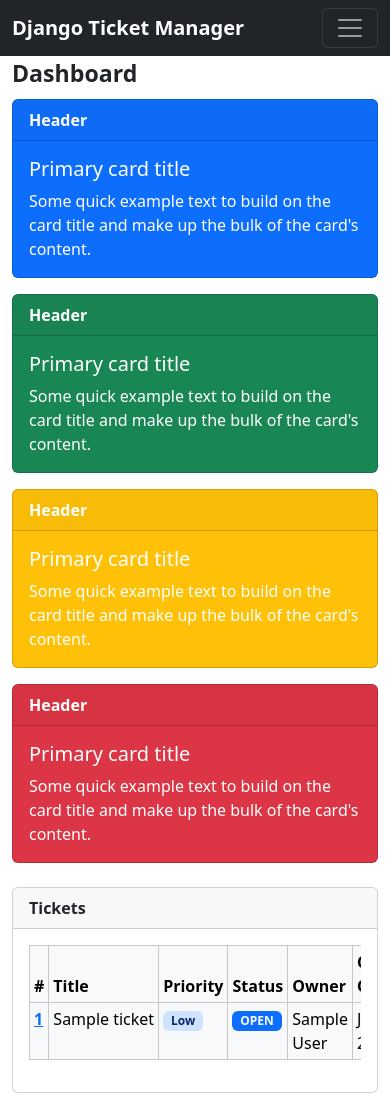
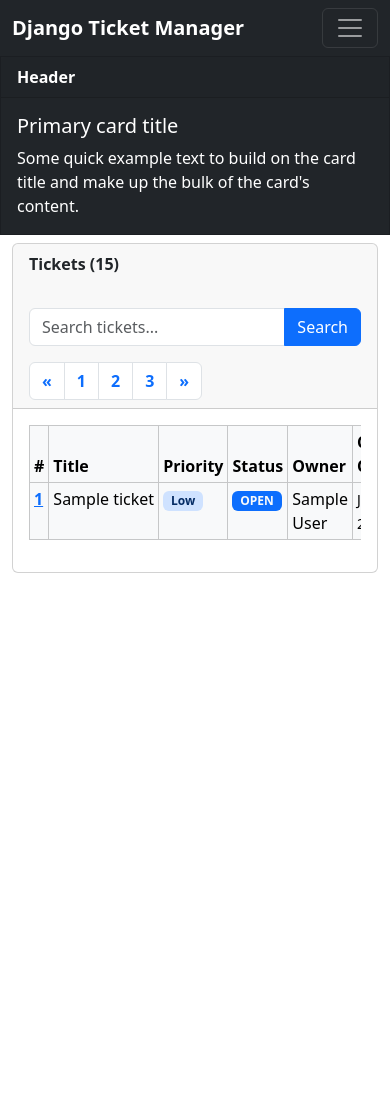
Before and after one commit to Blathe/djangotickets, a Django app: page / in a window 390 px wide. After the commit the page ends 573 px from the top, so only its background shows below. Run offline with Django 4.2, Linux system fonts and the light colour scheme; a user stored in the database is signed in; tables that the repository leaves empty hold one stand-in row (values such as "Sample post"); some libraries are stand-ins or nearby versions.

Commit message:
starting point for responsiveness design

```diff
--- a/tickets/templates/tickets/index.html
+++ b/tickets/templates/tickets/index.html
@@ -14,7 +14,7 @@
     <title>Django Ticket Manager</title>
 </head>
 
-<body>
+<body class="vh-100 d-flex flex-column">
 
 
   <!-- Navbar Start -->
@@ -25,12 +25,6 @@
         <span class="navbar-toggler-icon"></span>
       </button>
       <div class="collapse navbar-collapse" id="navbarSupportedContent">
-        <form class="d-flex ms-auto">
-            <div class="input-group my-3 my-lg-0">
-                <input type="text" class="form-control" placeholder="Search Tickets or Users" aria-label="Recipient's username" aria-describedby="button-addon2">
-                <button class="btn btn-primary" type="button" id="button-addon2"><i class="bi bi-search"></i></button>
-              </div>
-        </form>
         <ul class="navbar-nav">
             <li class="nav-item">
               <a class="nav-link active" aria-current="page" href="#">Tickets</a>
@@ -52,57 +46,53 @@
 
   <!-- Main Content Start -->
 
-  <main>
+  <main class="d-flex flex-column flex-grow-1">
     <div class="container-fluid">
         <div class="row">
-            <div class="col-md-3">
-            </div>
-            <div class="col-md-9">
-                <div class="row">
-                    <div class="col-md-12 fw-bold fs-3">Dashboard</div>
-                  </div>
-                  <div class="row mt-2">
-                    <div class="col-md-3 mb-3">
-                      <div class="card text-white bg-primary h-100">
-                        <div class="card-header fw-bold">Header</div>
-                        <div class="card-body">
-                          <h5 class="card-title">Primary card title</h5>
-                          <p class="card-text">Some quick example text to build on the card title and make up the bulk of the card's content.</p>
-                        </div>
-                      </div>
-                    </div>
-                    <div class="col-md-3 mb-3">
-                      <div class="card text-white bg-success h-100">
-                        <div class="card-header fw-bold">Header</div>
-                        <div class="card-body">
-                          <h5 class="card-title">Primary card title</h5>
-                          <p class="card-text">Some quick example text to build on the card title and make up the bulk of the card's content.</p>
-                        </div>
-                      </div>
-                    </div>
-                    <div class="col-md-3 mb-3">
-                      <div class="card text-white bg-warning h-100">
-                        <div class="card-header fw-bold">Header</div>
-                        <div class="card-body">
-                          <h5 class="card-title">Primary card title</h5>
-                          <p class="card-text">Some quick example text to build on the card title and make up the bulk of the card's content.</p>
-                        </div>
-                      </div>
-                    </div>
-                    <div class="col-md-3 mb-3">
-                      <div class="card text-white bg-danger h-100">
-                        <div class="card-header fw-bold">Header</div>
-                        <div class="card-body">
-                          <h5 class="card-title">Primary card title</h5>
-                          <p class="card-text">Some quick example text to build on the card title and make up the bulk of the card's content.</p>
-                        </div>
-                      </div>
+            <div class="col-xl-2 p-0">
+                <div class="card text-white bg-dark h-100 rounded-0">
+                    <div class="card-header fw-bold">Header</div>
+                    <div class="card-body">
+                      <h5 class="card-title">Primary card title</h5>
+                      <p class="card-text">Some quick example text to build on the card title and make up the bulk of the card's content.</p>
                     </div>
                   </div>
+            </div>
+            <div class="col-xl-10">
                   <div class="row mt-2">
                     <div class="col-md-12 mb-3">
                       <div class="card h-100">
-                        <div class="card-header fw-bold">Tickets</div>
+                        <div class="card-header fw-bold d-flex">
+                            <div class="row row-cols-md-auto g-3 align-items-center">
+                                <div class-"col-12">
+                                    <p>Tickets (15)</p>
+                                </div>
+                                <div class="col-12">
+                                    <div class="input-group">
+                                        <input type="text" class="form-control" placeholder="Search tickets..." aria-label="Search Tickets" aria-describedby="button-addon2">
+                                        <button class="btn btn-primary" type="button" id="button-addon2">Search</button>
+                                    </div>
+                                  </div>
+
+                                <div class="col-12 d-flex flex-row gap-2">
+                                    <ul class="pagination m-0 p-0 flex-grow-1">
+                                        <li class="page-item">
+                                        <a class="page-link" href="#" aria-label="Previous">
+                                            <span aria-hidden="true">&laquo;</span>
+                                        </a>
+                                        </li>
+                                        <li class="page-item"><a class="page-link" href="#">1</a></li>
+                                        <li class="page-item"><a class="page-link" href="#">2</a></li>
+                                        <li class="page-item"><a class="page-link" href="#">3</a></li>
+                                        <li class="page-item">
+                                        <a class="page-link" href="#" aria-label="Next">
+                                            <span aria-hidden="true">&raquo;</span>
+                                        </a>
+                                        </li>
+                                    </ul>
+                                </div>
+                            </div>
+                        </div>
                         <div class="card-body">
                             <div class="table-responsive">
                                 <table class="table-light table-hover table-bordered table table-hover table-sm">
@@ -142,7 +132,7 @@
                                             {% endif %}
                                             <td>
                                                 {% load tz %}
-                                                {{ ticket.creation_date | utc | date }}
+                                                <small>{{ ticket.creation_date | utc | date }}</small>
                                             </td>
                                             <td class="d-flex gap-3">
                                                 <button type="button" class="btn btn-white border-0 outline-0" data-bs-toggle="dropdown" aria-expanded="false">
```
